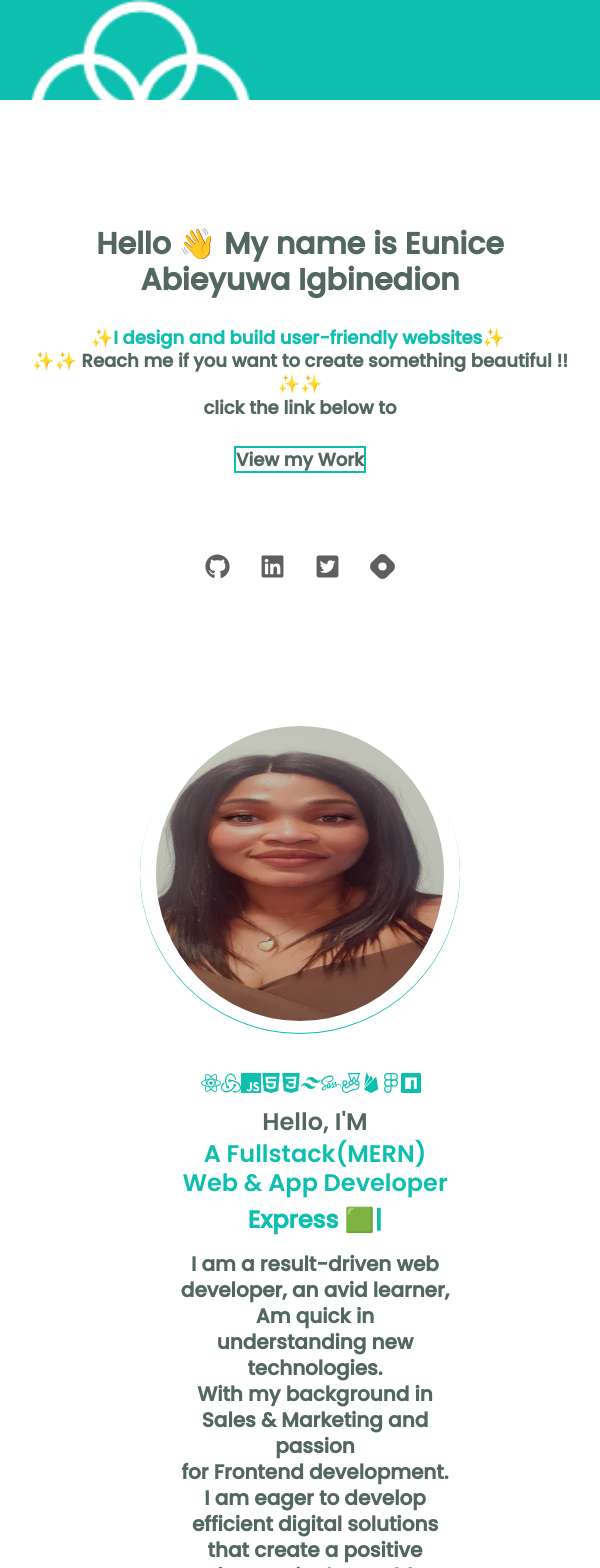
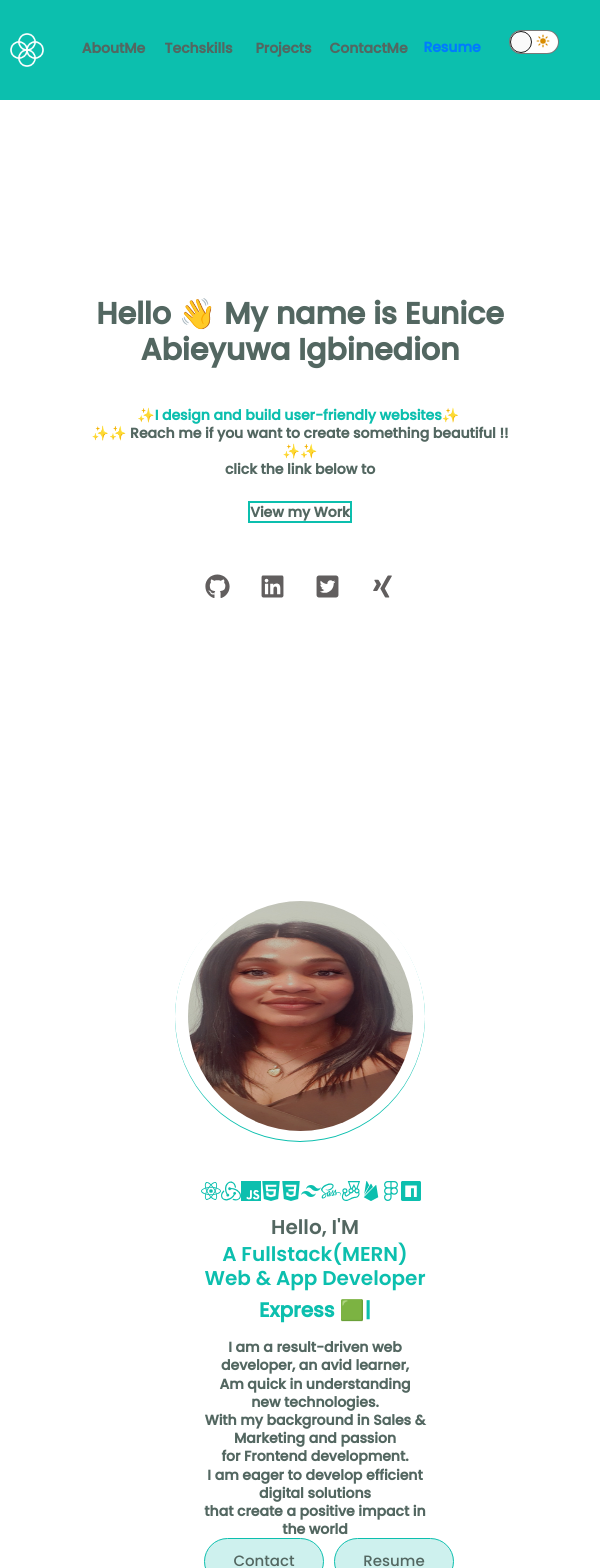
Before and after one commit to Eunnylans/Eunice_Portfolio, a React (Create React App) app: page / in a window 600 px wide. Shown: the top 1568 px of the page. Built offline with nearby package versions, Linux system fonts and the light colour scheme; a web font is replaced by a local one.

Commit message:
Updating All Components

```diff
--- a/public/index.html
+++ b/public/index.html
@@ -2,7 +2,7 @@
 <html lang="en">
   <head>
     <meta charset="utf-8" />
-    <link rel="icon" href="%PUBLIC_URL%/LogoIcon.png" />
+    <link rel="icon" href="%PUBLIC_URL%/icon.png" />
     <link rel="preconnect" href="https://fonts.googleapis.com" />
     <link rel="preconnect" href="https://fonts.gstatic.com" crossorigin />
     <link
--- a/src/Components/Contacts.js
+++ b/src/Components/Contacts.js
@@ -1,5 +1,5 @@
 import { useContext } from 'react';
-import { FaLinkedin, FaTwitterSquare, FaGithub } from 'react-icons/fa';
+import { FaLinkedin, FaTwitterSquare, FaGithub, FaXing } from 'react-icons/fa';
 import { SiHashnode } from 'react-icons/si';
 import UIContext from '../context/ui-context';
 
@@ -13,7 +13,7 @@ const contactInfo = [
   },
   {
     name: 'LinkedIn',
-    link: 'https://www.linkedin.com/in/eunice-igbinedion-82bb88117/',
+    link: 'https://www.linkedin.com/in/euniceigbinedion/',
     icon() {
       return <FaLinkedin className='contact-icon linkedin' />;
     },
@@ -26,10 +26,10 @@ const contactInfo = [
     },
   },
   {
-    name: 'Blog',
-    link: 'https://twitter.com/eunnylans',
+    name: 'Xing',
+    link: 'https://www.xing.com/profile/EuniceAbieyuwa_Igbinedion/cv',
     icon() {
-      return <SiHashnode className='contact-icon blog' />;
+      return <FaXing className='contact-icon blog' />;
     },
   },
 ];
--- a/src/styles/components/_aboutme.scss
+++ b/src/styles/components/_aboutme.scss
@@ -292,18 +292,42 @@
   }
 }
 
-@media only screen and (max-width: 568px) {
+@media only screen and (min-width: 540px) and (max-width: 767px) {
   .profile-container {
     .profile-parent {
-      .profile-options {
-        .highlighted-btn {
-          // z-index: -900;
+      .profile-details {
+        width: 90%;
+        .profile-details-name {
+          .primary-text {
+            font-size: $fontsize-largeText;
+          }
+          .highlighted-text {
+            font-size: $fontsize-largeText;
+          }
+        }
+        .profile-details-role {
+          .primary-text {
+            h3 {
+              font-size: $fontsize-largeText;
+            }
+            .profile-role-tagline {
+              font-size: $fontsize-minText;
+            }
+          }
+        }
+        .profile-options {
+          .highlighted-btn {
+            font-size: 15px;
+          }
+          .primary-btn {
+            font-size: 15px;
+          }
         }
       }
-    }
-    .profile-details-role {
-      .profile-role-tagline {
-        font-size: $fontsize-smallText;
+      .profile-picture {
+        height: 250px;
+        width: 250px;
+        margin-top: -90px;
       }
     }
   }
--- a/src/styles/components/_footer.scss
+++ b/src/styles/components/_footer.scss
@@ -33,6 +33,14 @@
   }
 }
 
+@media only screen and (min-width: 540px) and (max-width: 767px) {
+  .footer {
+    p {
+      font-size: $fontsize-minText;
+    }
+  }
+}
+
 @media only screen and (max-width: 540px) {
   .footer {
     p {
--- a/src/styles/components/_hero.scss
+++ b/src/styles/components/_hero.scss
@@ -113,6 +113,28 @@
     }
   }
 }
+@media only screen and (min-width: 540px) and (max-width: 767px) {
+  .hero {
+    height: calc(100vh);
+
+    .hero-content {
+      width: 75vw;
+      transform: translateY(0px);
+
+      h1 {
+        font-size: 30px;
+        padding-bottom: 30px;
+      }
+
+      p {
+        font-size: $fontsize-minText;
+        button {
+          font-size: $fontsize-minText;
+        }
+      }
+    }
+  }
+}
 
 @media only screen and (max-width: 540px) {
   .hero {
--- a/src/styles/components/_messages.scss
+++ b/src/styles/components/_messages.scss
@@ -155,6 +155,23 @@
     }
   }
 }
+
+@media only screen and (min-width: 540px) and (max-width: 767px) {
+  .wrapper {
+    form {
+      width: 100%;
+      .submitButton {
+        font-size: $fontsize-minText;
+      }
+    }
+    .contactTypo {
+      font-size: $fontsize-largeText;
+    }
+    .questionTypo {
+      font-size: $fontsize-minText;
+    }
+  }
+}
 @media only screen and (max-width: 540px) {
   .wrapper {
     form {
--- a/src/styles/components/_navbar.scss
+++ b/src/styles/components/_navbar.scss
@@ -130,27 +130,7 @@
   }
 }
 
-@media only screen and (max-width: 696px) {
-  .navbar {
-    height: 100px;
-    width: 625%;
-    padding: 0px 30px;
-
-    .navbar-links-list {
-      li {
-        width: auto;
-        padding: 0 10px;
-
-        .nav-link,
-        .nav-link-resume {
-          font-size: $fontsize-smallText;
-        }
-      }
-    }
-  }
-}
-
-@media only screen and (max-width: 540px) {
+@media only screen and (min-width: 540px) and (max-width: 767px) {
   .navbar {
     height: 100px;
     width: auto;
@@ -186,6 +166,42 @@
   }
 }
 
+@media only screen and (min-width: 421px) and (max-width: 540px) {
+  .navbar {
+    height: 100px;
+    width: auto;
+    padding-left: 10px;
+    font-size: $fontsize-minText;
+    .home-icon {
+      padding: 0px;
+      width: 5%;
+
+      &:hover {
+        cursor: pointer;
+      }
+
+      & img {
+        height: 5%;
+        width: 120%;
+      }
+    }
+
+    .navbar-links-list {
+      li {
+        width: 85px;
+        padding-right: 0px;
+
+        .nav-link,
+        .nav-link-resume {
+          font-size: $fontsize-minText;
+          row-gap: 0px;
+          margin-bottom: -53%;
+        }
+      }
+    }
+  }
+}
+
 @media only screen and (max-width: 420px) {
   .navbar {
     height: 100px;
--- a/src/styles/components/_projects.scss
+++ b/src/styles/components/_projects.scss
@@ -193,6 +193,69 @@
   }
 }
 
+@media only screen and (min-width: 540px) and (max-width: 767px) {
+  .projects {
+    display: flex;
+    justify-content: center;
+
+    &-content {
+      //width: 90vw;
+      width: 75vw;
+
+      .projects-title {
+        margin-left: 40%;
+        margin-bottom: 1%;
+      }
+
+      .divider {
+        margin-left: 39%;
+        margin-bottom: 5%;
+      }
+
+      .projects-list {
+        width: 100%;
+        grid-template-columns: 1fr;
+
+        .project {
+          &-img {
+            a {
+              // height: 200%;
+              // width: 200%;
+
+              img {
+                //transform: scale(1.1);
+              }
+            }
+          }
+
+          &-description {
+            .project-title-section {
+              .project-maintitle {
+                font-size: $fontsize-smallText;
+                //font-size: 50px;
+              }
+
+              .project-subtitle {
+                font-size: 10px;
+              }
+            }
+
+            .project-tech {
+              font-size: $fontsize-minText;
+            }
+
+            .project-link {
+              a {
+                font-size: $fontsize-minText;
+              }
+            }
+          }
+        }
+      }
+    }
+  }
+}
+
 @media only screen and (max-width: 540px) {
   .projects {
     display: flex;
--- a/src/styles/components/_techskills.scss
+++ b/src/styles/components/_techskills.scss
@@ -91,6 +91,35 @@
 
       .cardTypo {
         font-size: $fontsize-largeText;
+      }
+
+      .typoSpan {
+        font-size: $fontsize-smallText;
+      }
+
+      .typoSpanList {
+        font-size: $fontsize-minText;
+      }
+    }
+  }
+}
+
+@media only screen and (min-width: 540px) and (max-width: 767px) {
+  .techStackContainer {
+    margin-top: 10%;
+    .card {
+      width: 100%;
+      .iconsDiv {
+        #icons {
+        }
+
+        .divider {
+        }
+      }
+
+      .cardTypo {
+        font-size: $fontsize-midText;
+        font-weight: bold;
       }
 
       .typoSpan {
```
Also changed, not shown: public/icon.png (added).
